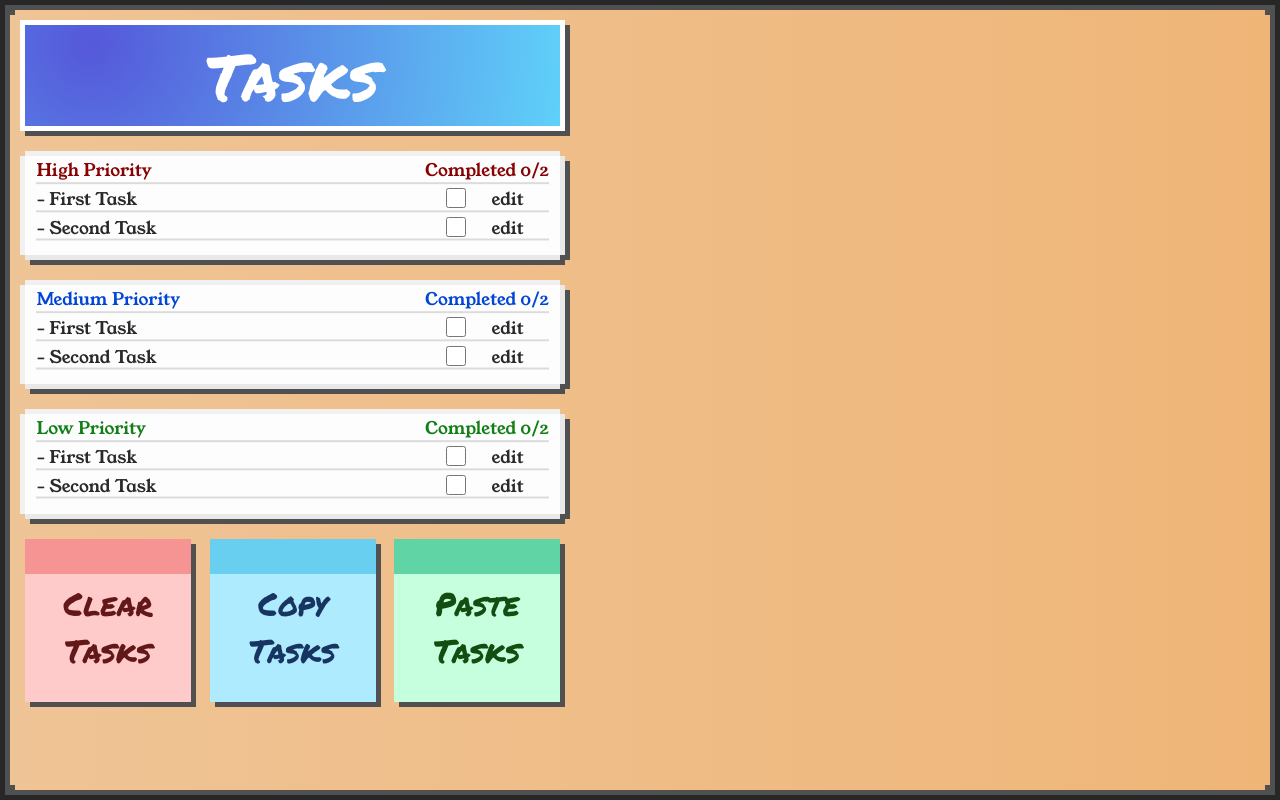
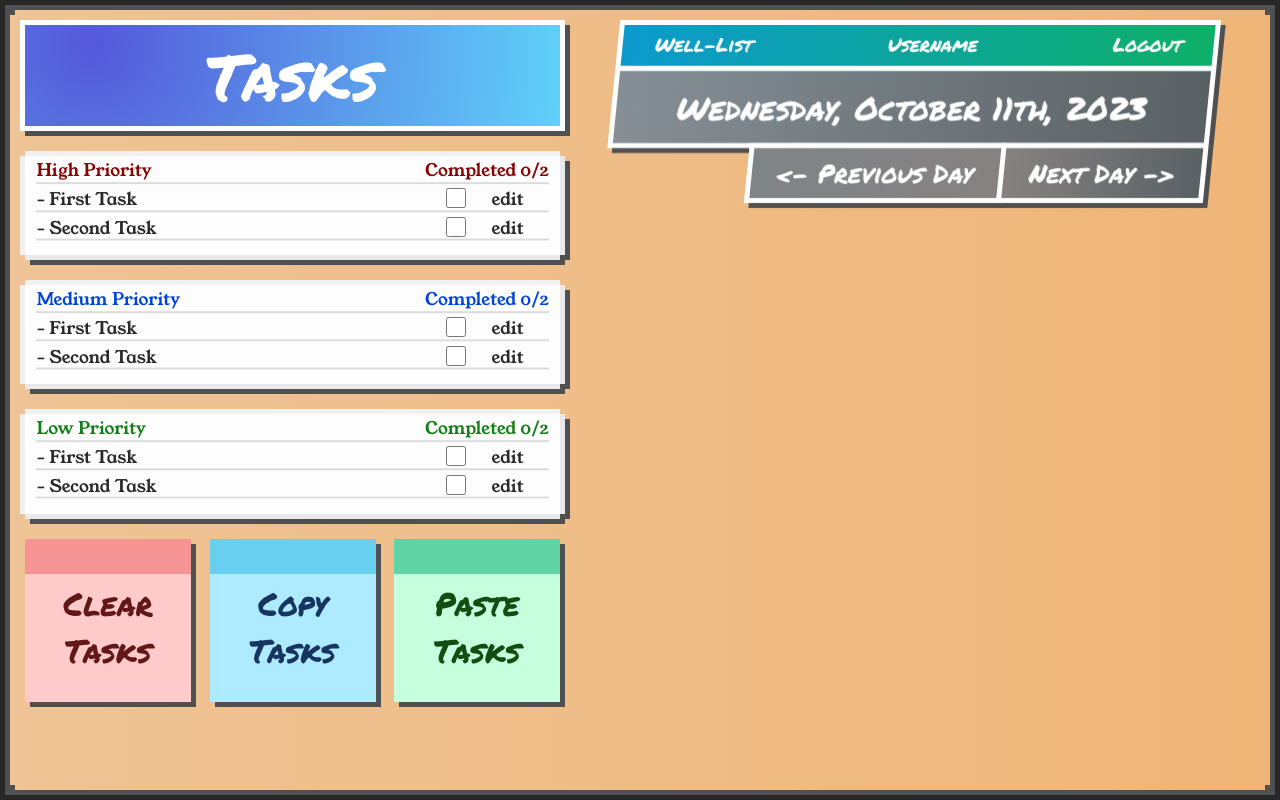
Before and after one commit to well-list/well-list, a website: page public/home-page.html in a window 1280 px wide. Drawn offline with Linux system fonts and the light colour scheme.

Commit message:
Added account/date selection header element

```diff
--- a/public/home-page.html
+++ b/public/home-page.html
@@ -6,13 +6,15 @@
     <link rel="stylesheet" type="text/css" href="app.css">
     <link rel="stylesheet" type="text/css" href="home-page/home-page.css">
     <link rel="stylesheet" type="text/css" href="home-page/task-paper.css">
+    <link rel="stylesheet" type="text/css" href="home-page/main-banner.css">
+    <link rel="stylesheet" type="text/css" href="home-page/sticky-notes.css">
     <script type="module" src="home-page/home-page.js" defer></script>
     <title>Well-List</title>
 </head>
 <body>
     <main>
         <home-page-section>
-            <task-paper-container>
+            <task-section>
                 <tasks-banner>
                     <div id="banner-title">Tasks</div>
                 </tasks-banner>
@@ -133,7 +135,21 @@
                     <sticky-note id="copy-sticky">Copy Tasks</sticky-note>
                     <sticky-note id="paste-sticky">Paste Tasks</sticky-note>
                 </sticky-container>
-            </task-paper-container>
+            </task-section>
+            <status-section>
+                <main-banner>
+                    <account-banner>
+                        <div>Well-List</div>
+                        <div>Username</div>
+                        <div>Logout</div>
+                    </account-banner>
+                    <top-half>Wednesday, October 11th, 2023</top-half>
+                    <bottom-half>
+                        <yesterday-button><- Previous Day</yesterday-button>
+                        <tomorrow-button>Next Day -></tomorrow-button>
+                    </bottom-half>
+                </main-banner>
+            </status-section>
         </home-page-section>
     </main>
     <pinboard-background>
--- a/public/home-page/home-page.css
+++ b/public/home-page/home-page.css
@@ -19,61 +19,29 @@ tasks-banner #banner-title {
     text-align: center;
 }
 
-sticky-container {
-    margin-left: 5px;
-    width: calc(43vw - 15px);
+status-section {
+    position: fixed;
+    top: 10px;
+    right: 25px;
+    padding-top: 10px;
+    width: calc(57vw - 80px);
+    height: calc(100vh - 10px);
+    overflow-y: scroll;
+    overflow-x: hidden;
     display: flex;
-    justify-content: space-between;
-    flex-wrap: wrap;
-    align-content: flex-start;
-    margin-top: 5px;
-    margin-bottom: 35px;
+    flex-direction: column;
 }
 
-sticky-note {
-    border-top: 2.8vw solid rgb(142, 142, 142);
-    background-color: rgb(186, 186, 186);
-    width: 13vw;
-    min-height: 9.5vw;
-    height: 9.5vw;
-    filter: drop-shadow(5px 5px #505050);
-    text-align: center;
-    font-family: Marker;
-    font-size: 2.5vw;
-    padding-top: 0.5vw;
-    color: #292929;
-    cursor: pointer;
+status-section::-webkit-scrollbar-track {
+    background: #dba56b;
 }
 
-sticky-note#clear-sticky {
-    border-color: rgb(246, 148, 148);
-    background-color: rgb(255, 202, 202);
-    color: rgb(98, 24, 24);
+/* Handle */
+status-section::-webkit-scrollbar-thumb {
+    background: #505050;
 }
 
-sticky-note#clear-sticky:hover {
-    border-color: rgb(254, 122, 122);
-    background-color: rgb(255, 172, 172);
+/* Handle on hover */
+status-section::-webkit-scrollbar-thumb:hover {
+    background: #272727;
 }
-
-sticky-note#copy-sticky {
-    border-color: rgb(105, 207, 240);
-    background-color: rgb(175, 235, 255);
-    color: rgb(24, 53, 98);
-}
-
-sticky-note#copy-sticky:hover {
-    border-color: rgb(86, 187, 221);
-    background-color: rgb(149, 229, 255);
-}
-
-sticky-note#paste-sticky {
-    border-color: rgb(97, 212, 166);
-    background-color: rgb(197, 255, 221);
-    color: rgb(20, 77, 17);
-}
-
-sticky-note#paste-sticky:hover {
-    border-color: rgb(74, 190, 144);
-    background-color: rgb(165, 243, 198);
-}
--- /dev/null
+++ b/public/home-page/main-banner.css
@@ -0,0 +1,76 @@
+main-banner {
+    filter: drop-shadow(5px 5px #505050);
+    transform: skew(-.1rad);
+    width: calc(58vw - 135px);
+}
+
+main-banner account-banner {
+    display: flex;
+    justify-content: space-between;
+    height: fit-content;
+    padding: 0.5vw;
+    margin-left: 0.5vw;
+    background: linear-gradient(to right, #0c9ace 0%, #0eaf67 100%);
+    border: 5px solid white;
+    color: white;
+    font-size: 1.5vw;
+    font-family: Marker;
+    text-align: center;
+}
+
+main-banner account-banner > *{
+    margin: 0 2vw;
+}
+
+
+main-banner top-half {
+    margin-top: -5px;
+    display: block;
+    height: fit-content;
+    padding: 1vw;
+    margin-left: 0.5vw;
+    background: linear-gradient(to right, #868f96 0%, #596164 100%);
+    border: 5px solid white;
+    color: white;
+    font-size: 2.5vw;
+    font-family: Marker;
+    text-align: center;
+}
+
+bottom-half {
+    display: flex;
+    float: right;
+}
+
+bottom-half yesterday-button {
+    padding: 0.5vw 2vw;
+    margin-top: -5px;
+    margin-right: -5px;
+    background: linear-gradient(to right, #7f8487 0%, #878181 110%);
+    border: 5px solid white;
+    color: white;
+    font-size: 2vw;
+    font-family: Marker;
+    text-align: center;
+}
+
+bottom-half yesterday-button:hover {
+    background: linear-gradient(to right, #0c9ace 0%, #0eaf67 100%);
+    cursor: pointer;
+}
+
+bottom-half tomorrow-button {
+    padding: 0.5vw 2vw;
+    margin-top: -5px;
+    background: linear-gradient(to right, #878181 0%, #596164 100%);
+    border: 5px solid white;
+    color: white;
+    font-size: 2vw;
+    font-family: Marker;
+    text-align: center;
+}
+
+bottom-half tomorrow-button:hover {
+    background: linear-gradient(to right, #0eaf67 0%, #0c9ace 100%);
+    cursor: pointer;
+}
--- /dev/null
+++ b/public/home-page/sticky-notes.css
@@ -0,0 +1,58 @@
+sticky-container {
+    margin-left: 5px;
+    width: calc(43vw - 15px);
+    display: flex;
+    justify-content: space-between;
+    flex-wrap: wrap;
+    align-content: flex-start;
+    margin-top: 5px;
+    margin-bottom: 35px;
+}
+
+sticky-note {
+    border-top: 2.8vw solid rgb(142, 142, 142);
+    background-color: rgb(186, 186, 186);
+    width: 13vw;
+    min-height: 9.5vw;
+    height: 9.5vw;
+    filter: drop-shadow(5px 5px #505050);
+    text-align: center;
+    font-family: Marker;
+    font-size: 2.5vw;
+    padding-top: 0.5vw;
+    color: #292929;
+    cursor: pointer;
+}
+
+sticky-note#clear-sticky {
+    border-color: rgb(246, 148, 148);
+    background-color: rgb(255, 202, 202);
+    color: rgb(98, 24, 24);
+}
+
+sticky-note#clear-sticky:hover {
+    border-color: rgb(254, 122, 122);
+    background-color: rgb(255, 172, 172);
+}
+
+sticky-note#copy-sticky {
+    border-color: rgb(105, 207, 240);
+    background-color: rgb(175, 235, 255);
+    color: rgb(24, 53, 98);
+}
+
+sticky-note#copy-sticky:hover {
+    border-color: rgb(86, 187, 221);
+    background-color: rgb(149, 229, 255);
+}
+
+sticky-note#paste-sticky {
+    border-color: rgb(97, 212, 166);
+    background-color: rgb(197, 255, 221);
+    color: rgb(20, 77, 17);
+}
+
+sticky-note#paste-sticky:hover {
+    border-color: rgb(74, 190, 144);
+    background-color: rgb(165, 243, 198);
+}
--- a/public/home-page/task-paper.css
+++ b/public/home-page/task-paper.css
@@ -1,4 +1,4 @@
-task-paper-container {
+task-section {
     position: fixed;
     top: 10px;
     left: 20px;
@@ -11,18 +11,18 @@ task-paper-container {
     flex-direction: column;
 }
 
-task-paper-container::-webkit-scrollbar-track {
+task-section::-webkit-scrollbar-track {
     background: #dead78;
 }
 
 /* Handle */
-task-paper-container::-webkit-scrollbar-thumb {
-    background: #9e6e3a;
+task-section::-webkit-scrollbar-thumb {
+    background: #505050;
 }
 
 /* Handle on hover */
-task-paper-container::-webkit-scrollbar-thumb:hover {
-    background: #926330;
+task-section::-webkit-scrollbar-thumb:hover {
+    background: #272727;
 }
 
 task-paper {
```
